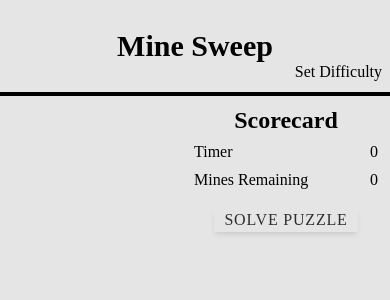
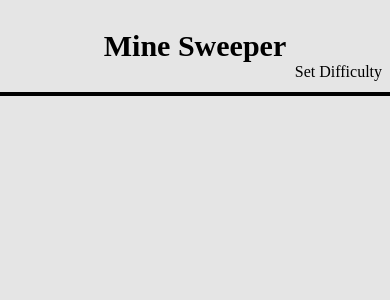
Before and after one commit to timjquigg/minesweep, a Next.js app: page / in a window 390 px wide. Shown: the top 300 px of the page. Built offline with nearby package versions, Linux system fonts and the light colour scheme.

Commit message:
Add ability to flag mines on mobile

```diff
--- a/app/layout.tsx
+++ b/app/layout.tsx
@@ -3,7 +3,7 @@ import "./globals.css";
 import Title from "./title";
 
 export const metadata = {
-  title: "Mine Sweep",
+  title: "Mine Sweeper",
   description: "A minesweeper clone built with Next.js",
 };
 
--- a/app/page.tsx
+++ b/app/page.tsx
@@ -31,6 +31,8 @@ export default function Home() {
         <GameBoard />
         <div className="flex flex-col items-end flex-1">
           <div className="m-2 space-y-4">
+            {gameStarted && (
+              <>
                 <Scorecard />
                 <StyledButton
                   id="Solve"
@@ -40,6 +42,8 @@ export default function Home() {
                 >
                   Solve Puzzle
                 </StyledButton>
+              </>
+            )}
           </div>
         </div>
       </div>
--- a/app/title.tsx
+++ b/app/title.tsx
@@ -14,7 +14,7 @@ export default function Title() {
       <div className="sticky top-0 w-full h-24 flex justify-center border-solid border-black border-b-4">
         <div className="flex-1"></div>
         <h1 className="flex flex-col justify-center text-3xl font-serif font-bold">
-          Mine Sweep
+          Mine Sweeper
         </h1>
         <div className="flex flex-row justify-end items-end flex-1">
           <div className="">
--- a/components/gameBoard/cell.tsx
+++ b/components/gameBoard/cell.tsx
@@ -20,7 +20,7 @@ export default function Cell({ cell }: Props) {
     revealBoard,
   } = useContext(BoardContext);
 
-  let className = `w-6 h-6 flex justify-center items-center  border-solid border-black border hover:scale-110 hover:border-solid `;
+  let className = `w-6 h-6 flex justify-center items-center border-solid border-black border hover:scale-110 hover:border-solid `;
 
   className +=
     cell.isRevealed && !cell.isMine ? "bg-gray-300" : "bg-gray-400 shadow-xl";
@@ -57,7 +57,16 @@ export default function Cell({ cell }: Props) {
     }
   }
 
+  if (cell.isMine && !cell.isFlagged && cell.isRevealed) {
+    className += " fill-red-500";
+  }
+
+  if (cell.isFlagged) {
+    className += " fill-red-500";
+  }
+
   const handleClick = (e: MouseEvent<HTMLButtonElement>) => {
+    console.log(e);
     e.preventDefault();
 
     if (e.button === 0) {
@@ -78,7 +87,7 @@ export default function Cell({ cell }: Props) {
       return;
     }
 
-    if (e.button === 2) {
+    if (e.button === 2 || e.button === -1) {
       // If the cell is already revealed, reveal surrounding cells
       if (cell.isRevealed) {
         const result = revealSurrounding(board, cell, updateCell);
@@ -121,7 +130,6 @@ export default function Cell({ cell }: Props) {
         )
       ) : cell.isFlagged ? (
         <svg
-          fill="#000000"
           version="1.1"
           id="Capa_1"
           xmlns="http://www.w3.org/2000/svg"
--- a/components/scorecard/index.tsx
+++ b/components/scorecard/index.tsx
@@ -1,4 +1,3 @@
-"use client";
 import MinesRemaining from "./minesRemaining";
 import Timer from "./timer";
 
```
Lines whose indentation alone changed are shown as unchanged.
